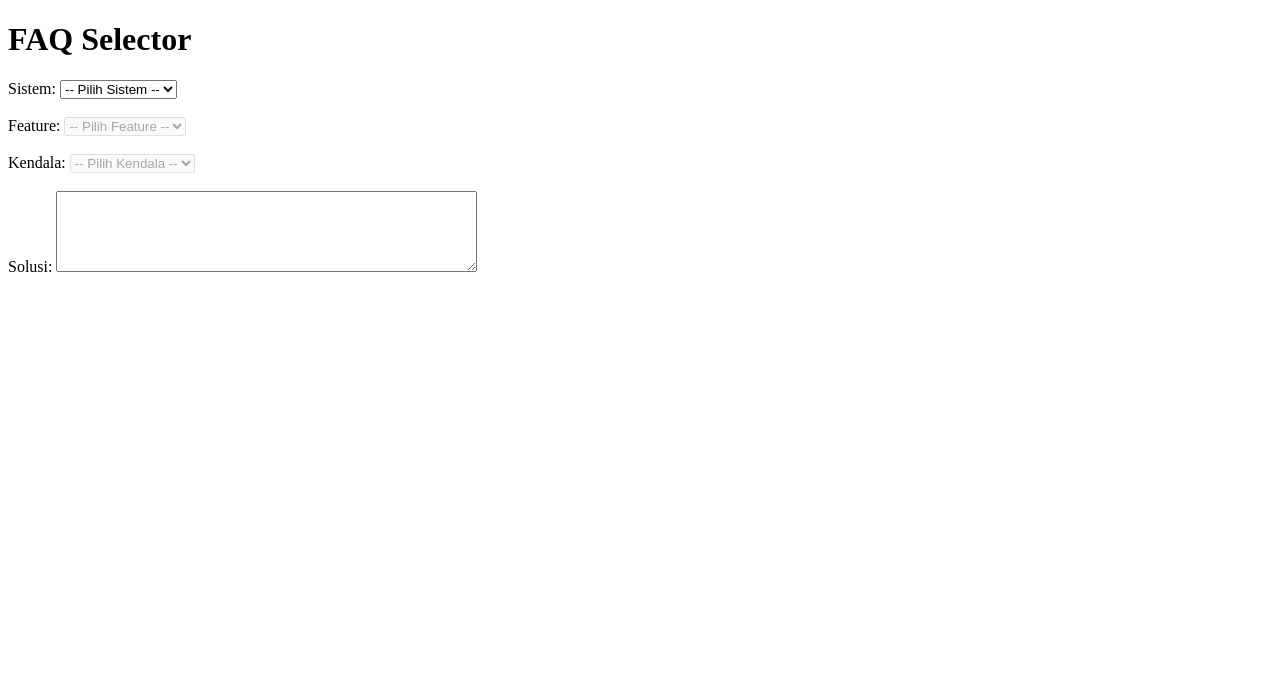
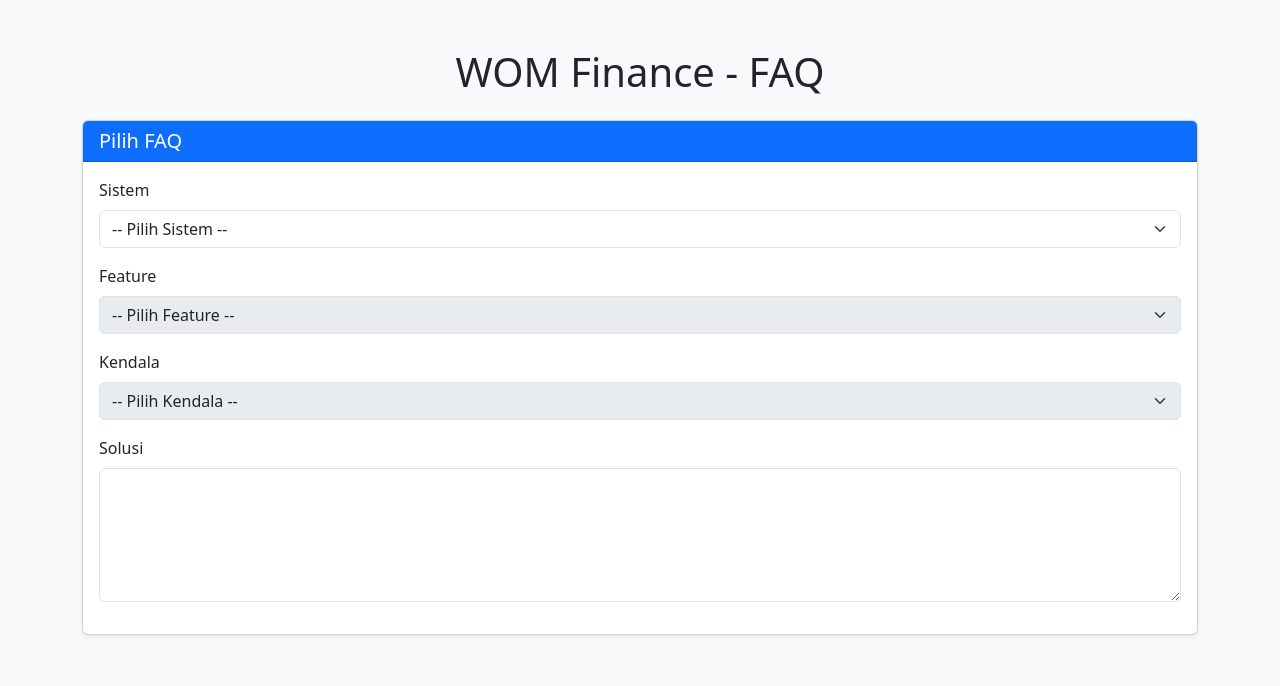
Before and after one commit to saepudinasep/form-faq, a website: page index.html in a window 1280 px wide. Drawn offline with nearby package versions, Linux system fonts and the light colour scheme.

Commit message:
[UPDATE] merubah tampilan halaman

```diff
--- a/index.html
+++ b/index.html
@@ -1,33 +1,60 @@
 <!DOCTYPE html>
 <html lang="en">
   <head>
-    <meta charset="UTF-8" />
-    <meta name="viewport" content="width=device-width, initial-scale=1.0" />
-    <title>FAQ Selector</title>
+    <meta charset="utf-8" />
+    <meta name="viewport" content="width=device-width, initial-scale=1" />
+    <title>WOM Finance - FAQ</title>
+    <link
+      rel="icon"
+      href="node_modules/bootstrap/dist/img/wom-finance.jpg"
+      type="image/png"
+    />
+    <link
+      href="node_modules/bootstrap/dist/css/bootstrap.min.css"
+      rel="stylesheet"
+    />
   </head>
-  <body>
-    <h1>FAQ Selector</h1>
-    <label for="sistem">Sistem:</label>
-    <select id="sistem">
+  <body class="bg-light">
+    <div class="container py-5">
+      <h1 class="mb-4 text-center">WOM Finance - FAQ</h1>
+      <div class="card shadow-sm">
+        <div class="card-header bg-primary text-white">
+          <h5 class="mb-0">Pilih FAQ</h5>
+        </div>
+        <div class="card-body">
+          <form>
+            <div class="mb-3">
+              <label for="sistem" class="form-label">Sistem</label>
+              <select id="sistem" class="form-select">
                 <option value="">-- Pilih Sistem --</option>
               </select>
-    <br /><br />
-
-    <label for="feature">Feature:</label>
-    <select id="feature" disabled>
+            </div>
+            <div class="mb-3">
+              <label for="feature" class="form-label">Feature</label>
+              <select id="feature" class="form-select" disabled>
                 <option value="">-- Pilih Feature --</option>
               </select>
-    <br /><br />
-
-    <label for="kendala">Kendala:</label>
-    <select id="kendala" disabled>
+            </div>
+            <div class="mb-3">
+              <label for="kendala" class="form-label">Kendala</label>
+              <select id="kendala" class="form-select" disabled>
                 <option value="">-- Pilih Kendala --</option>
               </select>
-    <br /><br />
-
-    <label for="solusi">Solusi:</label>
-    <textarea id="solusi" rows="5" cols="50" readonly></textarea>
-
+            </div>
+            <div class="mb-3">
+              <label for="solusi" class="form-label">Solusi</label>
+              <textarea
+                id="solusi"
+                class="form-control"
+                rows="5"
+                readonly
+              ></textarea>
+            </div>
+          </form>
+        </div>
+      </div>
+    </div>
+    <script src="node_modules/bootstrap/dist/js/bootstrap.bundle.min.js"></script>
     <script>
       const sistemSelect = document.getElementById("sistem");
       const featureSelect = document.getElementById("feature");
```
Lines whose indentation alone changed are shown as unchanged.
